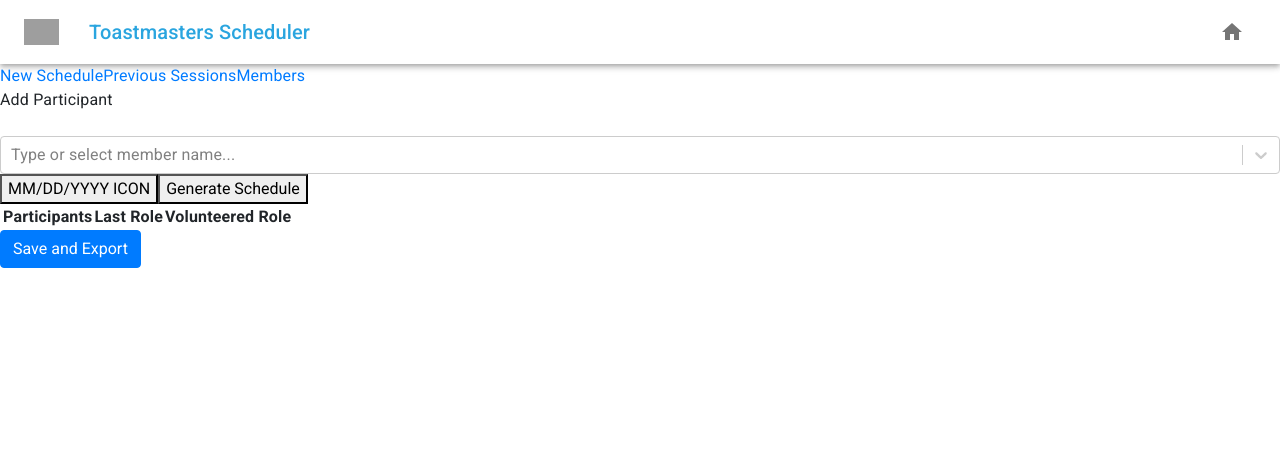
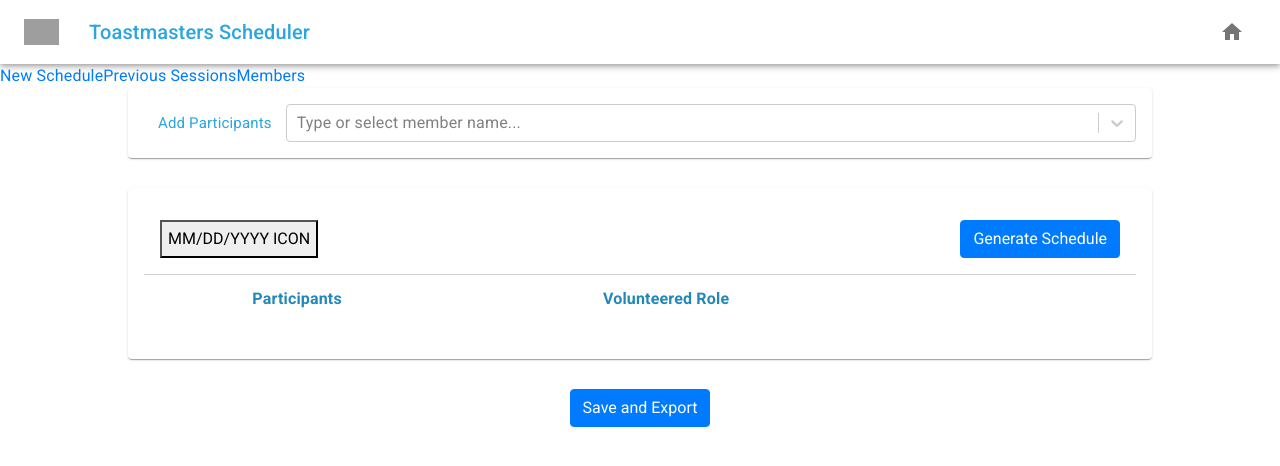
Before and after one commit to eginwong/scheduler-node, a Next.js app: page /workflow/newschedule in a window 1280 px wide. Shown: the top 466 px of the page. Built offline with nearby package versions, Linux system fonts and the light colour scheme; grey boxes are pictures that could not be loaded.

Commit message:
feat: munkres service, style participants page

```diff
--- a/pages/workflow/newschedule.js
+++ b/pages/workflow/newschedule.js
@@ -1,20 +1,26 @@
-import { Component } from 'react';
+import { Component } from "react";
 import Workflow from "./index";
+import { CapCase } from "../../src/utils/string.utils";
+import DatabaseService from "../../src/services/database.service";
+import ScheduleService from "../../src/services/schedule.service";
+import MemberService from "../../src/services/member.service";
+import "../../static/styles/participants.scss";
 
-import { CapCase } from '../../src/utils/string.utils';
+import Select from "react-select";
+import Card from "@material-ui/core/Card";
+import CardActions from "@material-ui/core/CardActions";
+import CardContent from "@material-ui/core/CardContent";
+import CloseIcon from "@material-ui/icons/Close";
 
-import DatabaseService from "../../src/services/database.service";
-import ScheduleService from '../../src/services/schedule.service';
-import MemberService from '../../src/services/member.service';
+const members = MemberService.GetMembers().map(m =>
+  JSON.parse(JSON.stringify(m))
+);
 
-import Select from 'react-select';
-import Checkbox from '../../components/checkbox';
-
-const members = MemberService.GetMembers().map(m => JSON.parse(JSON.stringify(m)));
-const membersDto = members.map(m => { return { value: m, label: CapCase(m.name) }});
+const membersDto = members.map(m => {
+  return { value: m, label: CapCase(m.name) };
+});
 
 export default class NewSchedule extends Component {
-
   constructor(props) {
     super(props);
     this.state = {
@@ -28,52 +34,86 @@
       members: this.state.members.filter(member => member.label !== opt.label),
       participants: this.state.participants.concat(opt.value)
     });
+  };
+
+  generateSchedule = () => {
+	console.log(ScheduleService.CreateSchedule(new Date(), this.state.participants));
+	// route to success page
   }
+
+//   removeParticipant = event => {
+// 	this.state.participants.splice(event, 1);
+//     this.setState({
+//       members: members,
+//       participants: this.state.participants
+//     });
+//   }
 
   render() {
     return (
       <Workflow>
-            <section>
+        <section className="participants__container">
+          <Card className="participants__search">
+            <CardContent className="participants__search--content">
               <label htmlFor="findParticipant">
-            		<p>Add Participant</p>
+                <span>Add Participants</span>
               </label>
-            	<Select id="findParticipant"
-            		value={ null }
-            		onChange={ this.handleSelect }
-            		options={ this.state.members }
-            		placeholder="Type or select member name..." />
-            </section>
-            <section>
-            	<div>
+              <Select
+                id="findParticipant"
+                value={null}
+                onChange={this.handleSelect}
+                options={this.state.members}
+                placeholder="Type or select member name..."
+              />
+            </CardContent>
+          </Card>
+
+          <Card className="participants__card">
+            <CardContent>
+              <div className="participants__card__head-actions">
                 <button>MM/DD/YYYY ICON</button>
-            		<button>Generate Schedule</button>
+                <button className="btn btn-primary" onClick={this.generateSchedule}>Generate Schedule</button>
               </div>
               <table>
                 <tbody>
-            			<tr>
-            				<th></th>
+                  <tr className="participants__card--header">
+                    <th />
                     <th>Participants</th>
-            				<th>Last Role</th>
                     <th>Volunteered Role</th>
-            				<th></th>
+                    <th />
                   </tr>
-            			{
-            				this.state.participants.map((particip, i) => <tr key={i}>
-            					<td key={'selected_' + i}><Checkbox id={particip.name + "_" + i}
-            							checked={ particip.selected }
-            							change={ b => particip.selected = b } />
-            						<span>&nbsp;{i + 1}&nbsp;</span>
+
+                  {this.state.participants.map((particip, i) => (
+                    <tr key={i}>
+                      <td
+                        key={"index_" + i}
+                        className="participants__card--index"
+                      >
+                        &nbsp;{i + 1}&nbsp;
                       </td>
-            					<td key={'name_' + i}>{ CapCase(particip.name) }</td>
-            					<td key={'lastrole_'+ i}>{ particip.lastRole }</td>
-            					<td key={'volunrole_'+ i}>{ particip.volunRole }</td>
-            					<td key={'edit_' + i}><button>...</button></td>
-            				</tr>)
-            			}
+                      <td key={"name_" + i}>{CapCase(particip.name)}</td>
+                      <td key={"volunrole_" + i}>{particip.volunRole}</td>
+                      {/* <td key={"close_" + i}>
+                        <CloseIcon onClick={this.removeParticipant} />
+                      </td> */}
+                    </tr>
+                  ))}
                 </tbody>
               </table>
+            </CardContent>
+            <CardActions className="members__card__actions">
+              {/* <Button size="small" color="primary" onClick={Save}>
+                Save Changes
+              </Button> */}
+            </CardActions>
+          </Card>
+          <button
+            className="btn btn-primary"
+            onClick={() => console.log(DatabaseService.Export())}
+          >
+            Save and Export
+          </button>
         </section>
-            <button className="btn btn-primary" onClick={() => console.log(DatabaseService.Export())}>Save and Export</button>
       </Workflow>
     );
   }
--- a/src/services/schedule.service.js
+++ b/src/services/schedule.service.js
@@ -2,10 +2,11 @@
 // TODO: save proposed schedule to database service and export
 
 import DatabaseService from "./database.service";
+import MunkresService from "./munkres.service";
 
 const ScheduleService = {
-    ExportSession,
     CreateSchedule,
+    UpdateSession,
     SendEmail
 };
 
@@ -13,19 +14,25 @@
 
 // TODO: need to load up the database first, on lifecycle
 let database;
-let session;
 
-function ExportSession() {
-    DatabaseService.SetData(database); // TODO: is this async?
-    return DatabaseService.Export();
+function UpdateSession(database) {
+    DatabaseService.SetData(database);
 }
 
-function UpdateSession() {
-    database.session = {}
-}
+/**
+ *
+ * @param {*} scheduleDate
+ * @param {*} participants
+ */
+function CreateSchedule(scheduleDate, participants) {
+    database = database ? database : DatabaseService.GetData().database;
 
-function CreateSchedule() {
-    // use munkres here
+    database.session = {
+        scheduleDate,
+        participants
+    }
+
+    return MunkresService.GenerateSchedule(scheduleDate, participants);
 }
 
 function SendEmail() {
--- /dev/null
+++ b/static/styles/participants.scss
@@ -0,0 +1,73 @@
+@import "./variables";
+
+.participants__container {
+    display: flex;
+    flex-direction: column;
+    align-items: center;
+}
+
+.participants__search {
+    width: 80%;
+    &.MuiCard-root {
+        // required to avoid clipping dropdown from card
+        overflow: visible;
+    }
+}
+
+.participants__search--content {
+    display: grid;
+    grid-template-columns: 1fr 6fr;
+    width: 100%;
+
+    &.MuiCardContent-root:last-child {
+        padding-bottom: 16px;
+    }
+
+    label {
+        color: $primary;
+        font-size: 15px;
+        line-height: 2.3em;
+        margin: 0.1em 0 0 0;
+        text-align: center;
+    }
+}
+
+.participants__card {
+    margin: 30px;
+    overflow-x: auto !important; // the mui-card root will override otherwise
+    width: 80%;
+
+    table {
+        margin-top: 12px;
+        width: 100%;
+    }
+
+    tr > td {
+        padding: 1em;
+    }
+
+    tr > th {
+        padding: 0 1em 1em 1em;
+    }
+
+    tr:not(:first-child) {
+        border-top: 1px solid lightgray;
+    }
+}
+
+.participants__card__head-actions {
+    border-bottom: 1px solid lightgray;
+    display: flex;
+    justify-content: space-between;
+    padding: 16px;
+}
+
+.participants__card--index {
+    text-align: right;
+}
+
+.participants__card--header {
+    th {
+        color: $highlight;
+    }
+}
```
Also changed, not shown: src/services/munkres.service.js (added, +155 -0 lines). Lines whose indentation alone changed are shown as unchanged.
